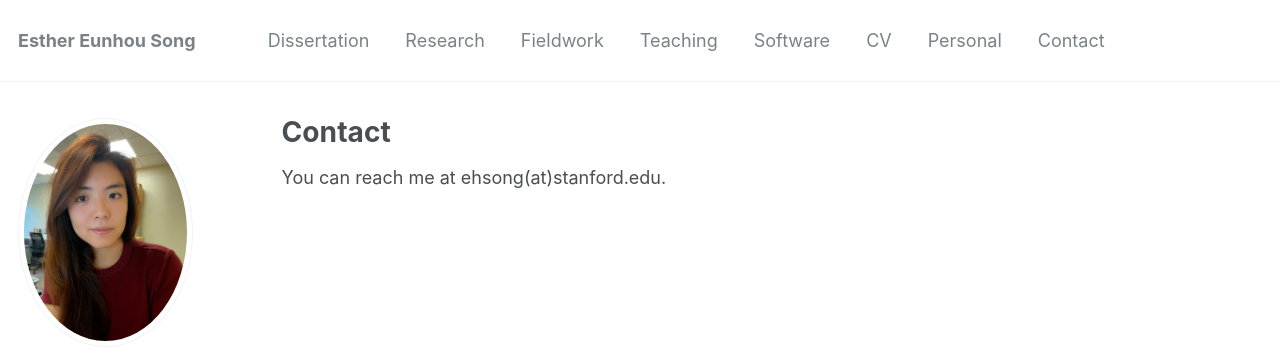
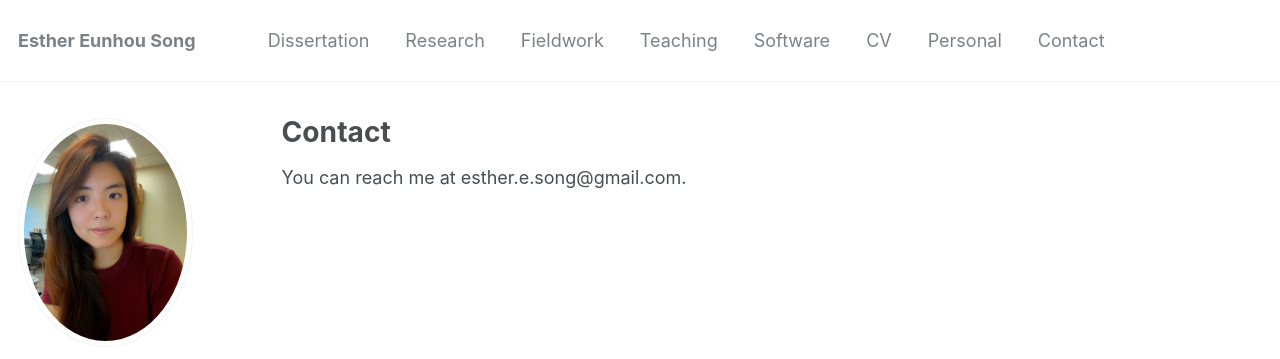
Before and after one commit to ehsong/ehsong.github.io, a Jekyll site: the page built from _pages/contact.md, in a window 1280 px wide. Shown: the top 359 px of the page. Built offline with Jekyll 4.4.1, drawn with Linux system fonts in a browser that asks for light colours.

Commit message:
Update contact.md

```diff
--- a/_pages/contact.md
+++ b/_pages/contact.md
@@ -8,4 +8,4 @@ redirect_from:
 ---
 {% include base_path %}
 
-You can reach me at ehsong(at)stanford.edu.
+You can reach me at esther.e.song@gmail.com.
```
